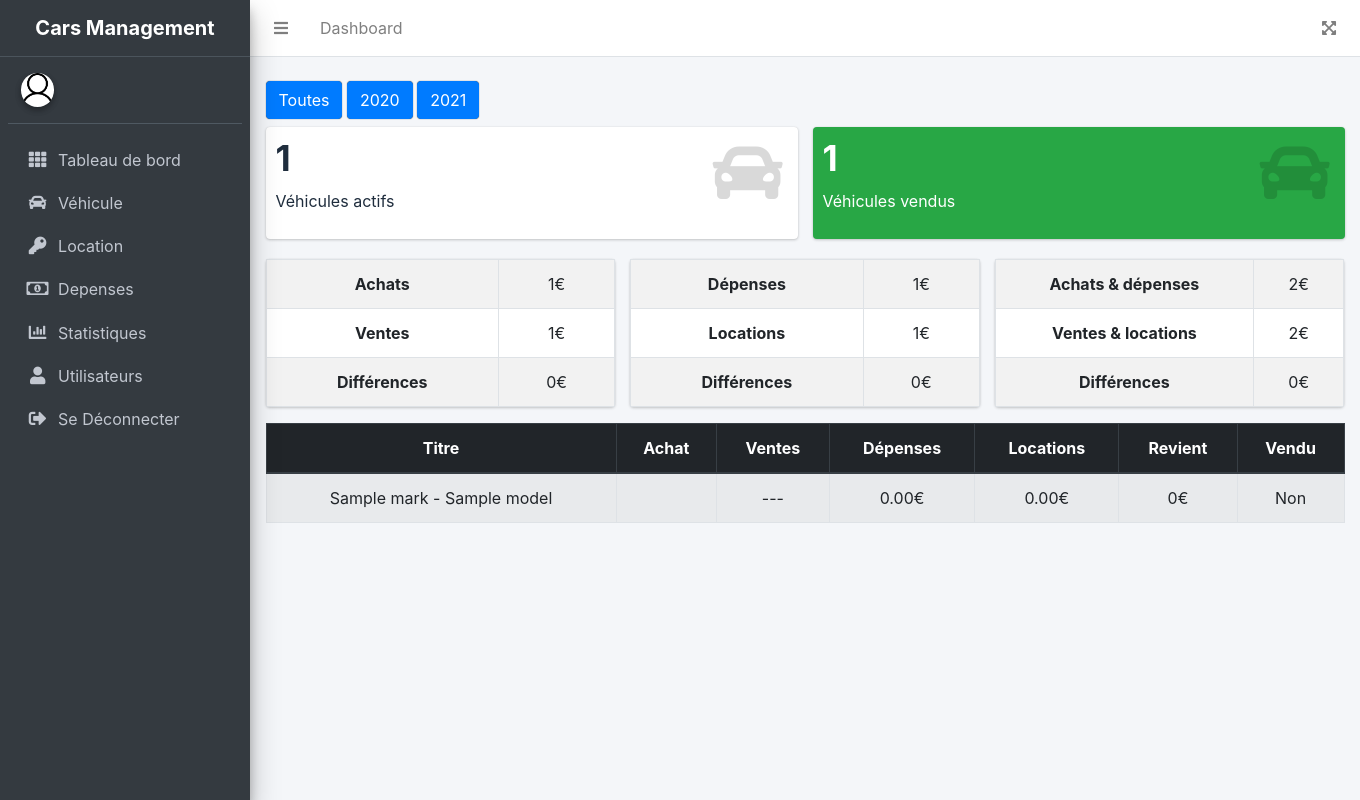
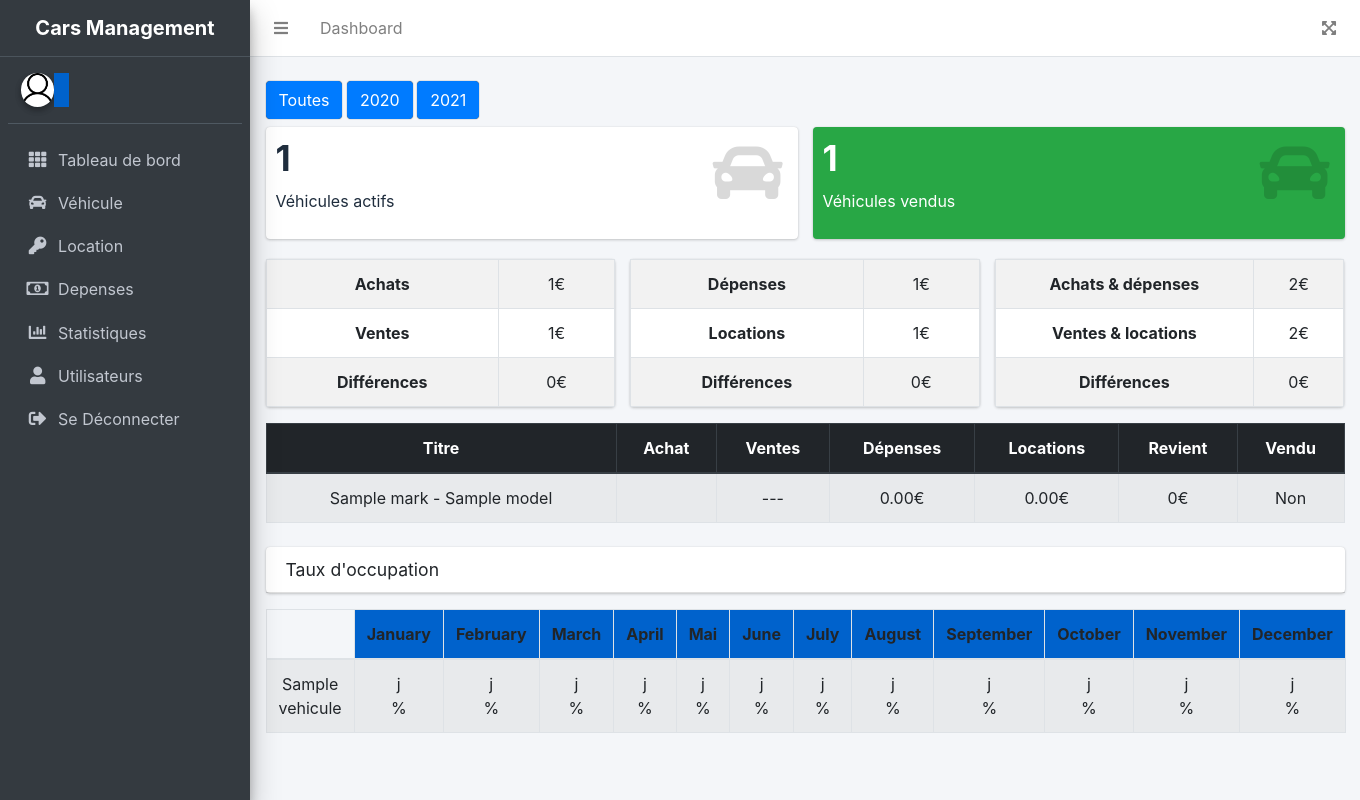
Before and after one commit to rafiksellah/CarsManagement, a Symfony app: template templates/statestic/index.html.twig in a window 1360 px wide. Run offline with Twig, Linux system fonts and the light colour scheme; the template is opened without the code that fills it: most values are stand-ins (such as "Sample title", 1, 10 or a date in 2020); some libraries are stand-ins or nearby versions.

Commit message:
affichage Vehicules

```diff
--- a/public/css/style.css
+++ b/public/css/style.css
@@ -1,32 +1,46 @@
-table, table th {
+table,
+table th {
     text-align: center;
 }
-.dataTables_wrapper .row{
+
+.dataTables_wrapper .row {
     margin: 0 !important;
 }
-.vehicule-reserved, .vehicule-free, .vehicule-vendu{
+
+.vehicule-reserved,
+.vehicule-free,
+.vehicule-vendu {
     padding: 10px;
     color: white;
     border-radius: 5px;
     font-weight: bold;
 }
-.vehicule-reserved{
+
+.vehicule-reserved {
     background-color: red;
 }
-.vehicule-free{
+
+.vehicule-free {
     background-color: green;
 }
-.vehicule-vendu{
+
+.vehicule-vendu {
     background-color: blue;
 }
-.btn{
-	box-shadow: 0px 0px 1px 0px rgba(0,0,0,0.75);
+
+.btn {
+    box-shadow: 0px 0px 1px 0px rgba(0, 0, 0, 0.75);
 }
-.panel{
+
+.panel {
     padding: 15px;
 }
-.dataTables_scrollBody
-{
+
+.info {
+    background-color: #0062cc;
+}
+
+.dataTables_scrollBody {
     min-height: 40vh;
 }
 
--- a/templates/statestic/index.html.twig
+++ b/templates/statestic/index.html.twig
@@ -166,6 +166,38 @@
         {% endfor %}
     </tbody>
 </table>
+<div class="card mt-4">
+    <div class="card-header">
+        <h1 class="card-title">Taux d'occupation</h1>
+    </div>
+</div>
+    <table class="table table-striped table-bordered" >
+        <thead>
+            <th></th>
+            <th class="info">January</th>
+            <th class="info">February</th>
+            <th class="info">March</th>
+            <th class="info">April</th>
+            <th class="info">Mai</th>
+            <th class="info">June</th>
+            <th class="info">July</th>
+            <th class="info">August</th>
+            <th class="info">September</th>
+            <th class="info">October</th>
+            <th class="info">November</th>
+            <th class="info">December</th>
+        </thead>
+        <tbody>
+            {% for vehicule in vehiculesFinal %}
+               <tr>
+               <td> {{vehicule.vehicule}}</td>
+               {% for i in [0,1,2,3,4,5,6,7,8,9,10,11] %}
+               <td> {{vehicule.number_days[i]}}j <br> {{vehicule.percent_days[i]}}%</td>
+               {% endfor %}
+               </tr>
 
+            {% endfor %}
 
+        </tbody>
+    </table>
 {% endblock %}
```
Also changed, not shown: src/Controller/StatesticController.php (+15 -2 lines), src/Service/ApiHelper.php (+4 -3 lines). Lines whose indentation alone changed are shown as unchanged.
